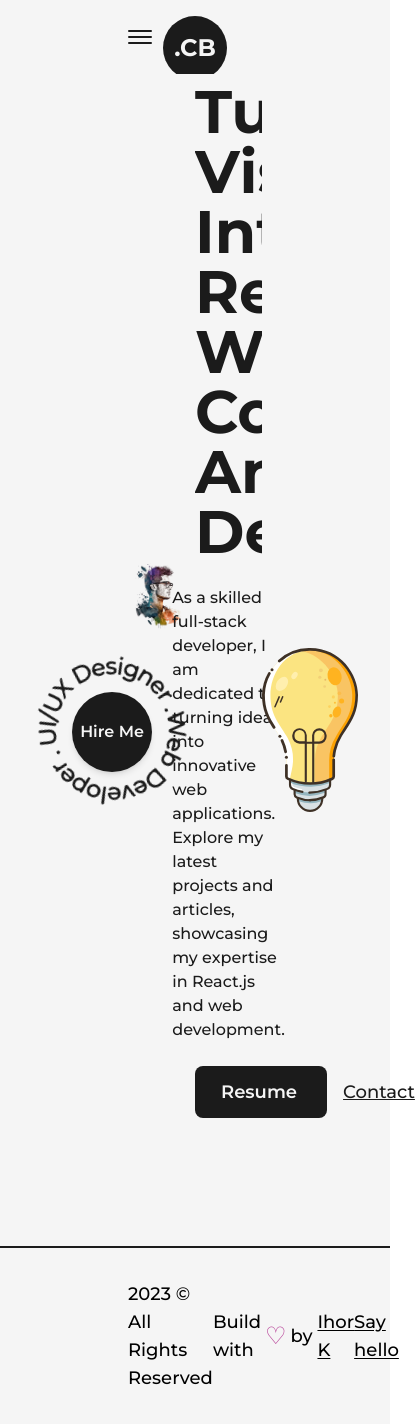
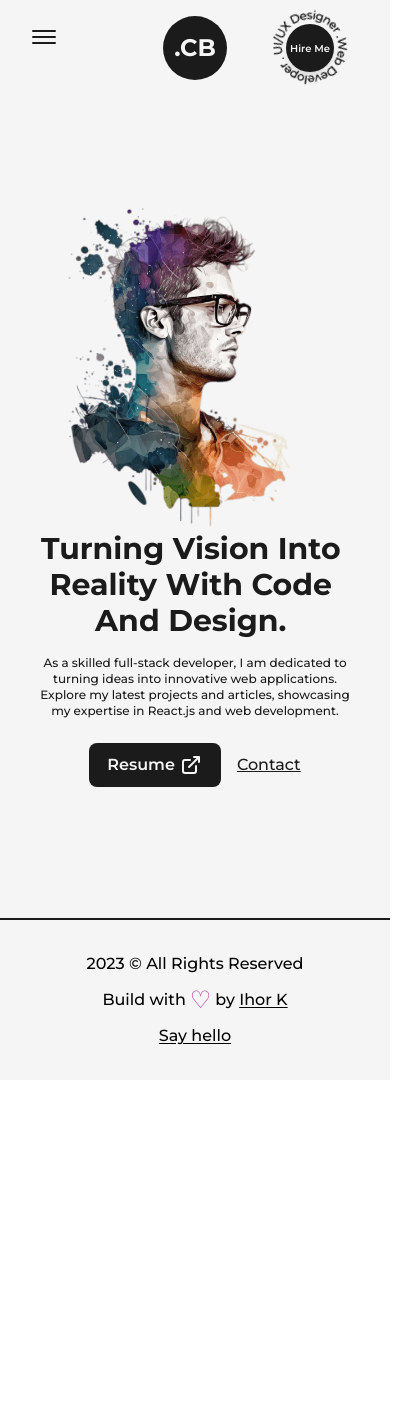
Before and after one commit to IhorKytsak/portfolio, a Next.js app: page / in a window 390 px wide. Shown: the whole page, 415 px wide, since content can reach past the window. After the commit the page ends 1080 px from the top, so only its background shows below. Built offline with nearby package versions, Linux system fonts and the light colour scheme.

Commit message:
Made the home page responsive

```diff
--- a/src/components/AnimatedText.js
+++ b/src/components/AnimatedText.js
@@ -26,7 +26,7 @@ const singleWord = {
 
 const AnimatedText = ({ text, className = '' }) => {
   return (
-    <div className='w-full mx-auto py-2 flex justify-center items-center text-center overflow-hidden '>
+    <div className='w-full mx-auto py-2 flex justify-center items-center text-center overflow-hidden sm:py-0'>
       <motion.h1
         className={`inline-block w-full text-dark font-bold capitalize text-8xl dark:text-light ${className}`}
         variants={quote}
--- a/src/components/Footer.js
+++ b/src/components/Footer.js
@@ -3,10 +3,10 @@ import Layout from './Layout'
 
 const Footer = () => {
   return (
-    <footer className='w-full border-t-2 border-solid border-dark font-medium text-lg dark:text-light dark:border-light'>
-      <Layout className='py-8 flex items-center justify-between'>
+    <footer className='w-full border-t-2 border-solid border-dark font-medium text-lg dark:text-light dark:border-light sm:text-base'>
+      <Layout className='py-8 flex items-center justify-between lg:flex-col lg:py-6'>
         <span> {new Date().getFullYear()} &copy; All Rights Reserved</span>
-        <div className='flex items-center'>
+        <div className='flex items-center lg:py-2'>
           Build with
           <span className='text-primary dark:text-primaryDark text-2xl px-1'>
             &#9825;
--- a/src/components/HireMe.js
+++ b/src/components/HireMe.js
@@ -3,13 +3,14 @@ import { CircularText } from './Icons'
 
 const HireMe = () => {
   return (
-    <div className='fixed left-4 bottom-4 flex items-center justify-center overflow-hidden'>
-      <div className='w-48 h-auto flex items-center justify-center relative'>
+    <div className='fixed left-4 bottom-4 flex items-center justify-center overflow-hidden md:right-8 md:left-auto md:top-0 md:bottom-auto md:absolute'>
+      <div className='w-48 h-auto flex items-center justify-center relative md:w-24'>
         <CircularText className='fill-dark animate-spin-slow dark:fill-light' />
         <Link
           href='mailto:abcd@gmail.com'
           className='flex items-center justify-center absolute left-1/2 top-1/2 -translate-x-1/2 -translate-y-1/2 bg-dark text-light shadow-md border-solid border-dark w-20 h-20 rounded-full font-semibold hover:bg-light hover:text-dark
           dark:bg-light dark:text-dark hover:dark:bg-dark hover:dark:text-light hover:dark:border-light
+          md:w-12 md:h-12 md:text-[10px]
           '
         >
           Hire Me
--- a/src/components/Layout.js
+++ b/src/components/Layout.js
@@ -1,7 +1,7 @@
 const Layout = ({ children, className = '' }) => {
   return (
     <div
-      className={`w-full h-full inline-block z-0 bg-light p-32 dark:bg-dark ${className}`}
+      className={`w-full h-full inline-block z-0 bg-light p-32 dark:bg-dark xl:p-24 lg:p-16 md:p-12 sm:p-8 ${className}`}
     >
       {children}
     </div>
--- a/src/components/NavBar.js
+++ b/src/components/NavBar.js
@@ -65,7 +65,7 @@ const NavBar = () => {
   }
 
   return (
-    <header className='w-full px-32 py-8 font-medium flex items-center justify-between dark:text-light relative'>
+    <header className='w-full px-32 py-8 font-medium flex items-center justify-between dark:text-light relative z-10 lg:px-16 md:px-12 sm:px-8'>
       <button
         className='flex-col justify-center items-center hidden lg:flex'
         onClick={handleClick}
--- a/src/pages/index.js
+++ b/src/pages/index.js
@@ -17,33 +17,34 @@ export default function Home() {
         <meta name='description' content='Generated by create next app' />
       </Head>
       <main className='flex items-center text-dark w-full min-h-screen dark:text-light'>
-        <Layout className='pt-0'>
-          <div className='flex items-center justify-between w-full'>
-            <div className='w-1/2'>
+        <Layout className='pt-0 md:pt-16 sm:pt-8'>
+          <div className='flex items-center justify-between w-full lg:flex-col'>
+            <div className='w-1/2 md:w-full'>
               <Image
                 src={profilePic}
                 alt='Home Image'
-                className='w-full h-auto'
+                className='w-full h-auto lg:hidden md:inline-block md:w-full'
                 priority
-                sizes="(max-width: 768px) 100vw, (max-width: 1200px) 50vw, 50vw"
+                sizes='(max-width: 768px) 100vw, (max-width: 1200px) 50vw, 50vw'
               />
             </div>
-            <div className='w-1/2 flex flex-col items-center self-center'>
+            <div className='w-1/2 flex flex-col items-center self-center lg:w-full lg:text-center '>
               <AnimatedText
                 text='Turning Vision Into Reality With Code And Design.'
-                className='!text-6xl !text-left'
+                className='!text-6xl !text-left xl:!text-5xl lg:!text-center lg:!text-6xl md:!text-5xl sm:!text-3xl'
               />
-              <p className='my-4 text-base font-medium'>
+              <p className='my-4 text-base font-medium md:text-sm sm:text-xs'>
                 As a skilled full-stack developer, I am dedicated to turning
                 ideas into innovative web applications. Explore my latest
                 projects and articles, showcasing my expertise in React.js and
                 web development.
               </p>
-              <div className='flex items-center self-start mt-2'>
+              <div className='flex items-center self-start mt-2 lg:self-center'>
                 <Link
                   href='/dummy.pdf'
                   target='_blank'
-                  className='flex items-center bg-dark text-light p-2.5 px-6 rounded-lg text-lg font-semibold hover:bg-light hover:text-dark border-transparent border-2 border-solid hover:border-dark dark:bg-light dark:text-dark hover:dark:bg-dark hover:dark:text-light hover:dark:border-light'
+                  className='flex items-center bg-dark text-light p-2.5 px-6 rounded-lg text-lg font-semibold hover:bg-light hover:text-dark border-transparent border-2 border-solid hover:border-dark dark:bg-light dark:text-dark hover:dark:bg-dark hover:dark:text-light hover:dark:border-light
+                  md:p-2 md:px-4 md:text-base'
                   // download={true}
                 >
                   Resume <LinkArrow className='w-6 ml-1' />
@@ -51,7 +52,7 @@ export default function Home() {
                 <Link
                   href='mailto:abcd@gmail.com'
                   target='_blank'
-                  className='ml-4 text-lg font-medium capitalize text-dark underline dark:text-light'
+                  className='ml-4 text-lg font-medium capitalize text-dark underline dark:text-light md:text-base'
                 >
                   Contact
                 </Link>
@@ -61,7 +62,11 @@ export default function Home() {
         </Layout>
         <HireMe />
         <div className='absolute right-8 bottom-8 inline-block w-24'>
-          <Image src={lightBulb} alt='Ihor' className='w-full h-auto' />
+          <Image
+            src={lightBulb}
+            alt='Ihor'
+            className='w-full h-auto md:hidden'
+          />
         </div>
       </main>
     </>
```
